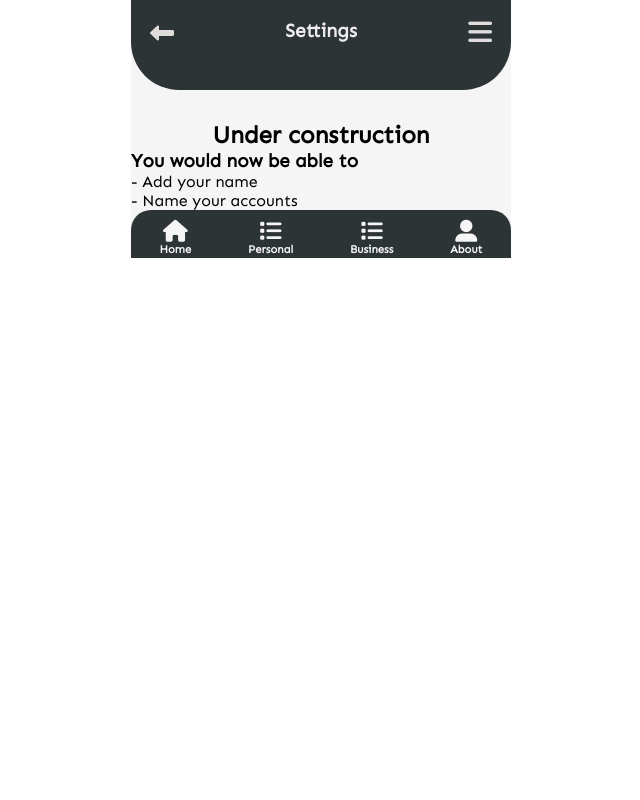
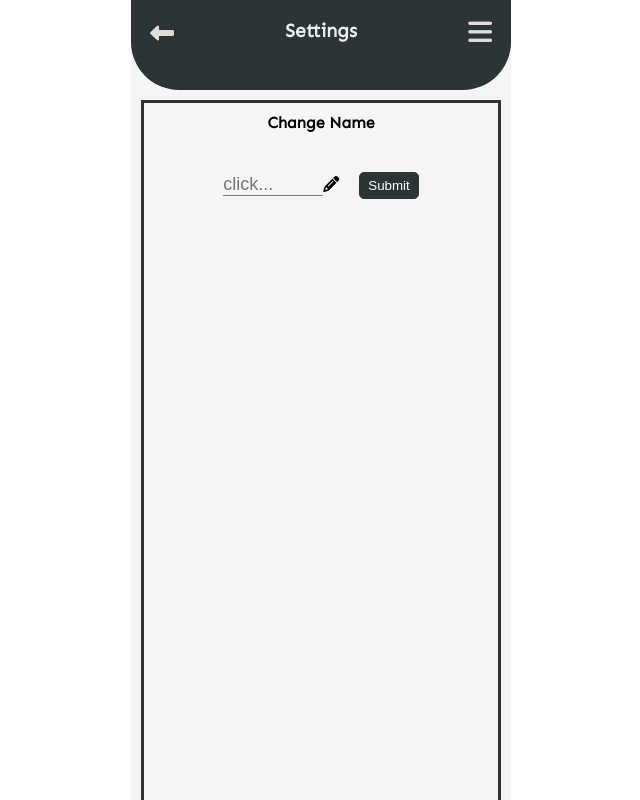
Before and after one commit to Segun98/NairaTrack, a React (Create React App) app: page /settings in a window 1280 px wide. Shown: the top 800 px of the page, without its empty margins (319-959 px from the left). Built offline with nearby package versions, Linux system fonts and the light colour scheme; a web font is replaced by a local one.

Commit message:
Name can now be set and edited

```diff
--- a/src/Contexts/AccountOne.js
+++ b/src/Contexts/AccountOne.js
@@ -3,27 +3,26 @@ import React, { createContext, useState, useEffect } from "react";
 export const AccountOneContext = createContext();
 
 export function AccountOneProvider(props) {
-
   //const months = ['Jan', 'Feb', 'Mar', 'Apr', 'May', 'Jun', 'Jul', 'Aug', 'Sep', 'Oct', 'Nov', 'Dec']
   const [IncomeOne, setIncomeOne] = useState(StoreIncomeOne);
   const [ExpensesOne, setExpensesOne] = useState(StoreExpensesOne);
 
   //Mapped through the amounts
-  const IncomeOneAmounts = IncomeOne.map(incomeOne => incomeOne.amount)
+  const IncomeOneAmounts = IncomeOne.map(incomeOne => incomeOne.amount);
 
-  const ExpensesOneAmounts = ExpensesOne.map(expensesOne => expensesOne.amount)
-
+  const ExpensesOneAmounts = ExpensesOne.map(expensesOne => expensesOne.amount);
 
   //console.log(`${IncomeOneAmounts} ${ExpensesOneAmounts}`);
 
-
   //found the total
 
-  const incomeOneTotal = IncomeOneAmounts.reduce((acc, item)=> (acc + item), 0)
+  const incomeOneTotal = IncomeOneAmounts.reduce((acc, item) => acc + item, 0);
   //console.log(incomeOneTotal);
 
-
-  const ExpensesOneTotal = ExpensesOneAmounts.reduce((acc, item)=> (acc + item), 0)
+  const ExpensesOneTotal = ExpensesOneAmounts.reduce(
+    (acc, item) => acc + item,
+    0
+  );
 
   //console.log(ExpensesOneTotal);
 
@@ -32,9 +31,6 @@ export function AccountOneProvider(props) {
   const AccountOneBalance = incomeOneTotal - ExpensesOneTotal;
   //console.log(AccountOneBalance);
 
-
-
-
   //PERSIST INPUTS TO LOCAL STORAGE
 
   useEffect(() => {
@@ -42,7 +38,7 @@ export function AccountOneProvider(props) {
   }, [IncomeOne]);
 
   function StoreIncomeOne() {
-    const SavedIncomeOne= JSON.parse(localStorage.getItem("incomeOne"));
+    const SavedIncomeOne = JSON.parse(localStorage.getItem("incomeOne"));
     return SavedIncomeOne || [];
   }
 
@@ -51,19 +47,35 @@ export function AccountOneProvider(props) {
   }, [ExpensesOne]);
 
   function StoreExpensesOne() {
-    const SavedExpensesOne= JSON.parse(localStorage.getItem("expensesOne"));
+    const SavedExpensesOne = JSON.parse(localStorage.getItem("expensesOne"));
     return SavedExpensesOne || [];
   }
 
+  // Change Name
+
+  const [Name, setName] = useState(StoreName);
+  const [inputName, setinputName] = useState("");
+  useEffect(() => {
+    localStorage.setItem("name", JSON.stringify(Name));
+  }, [Name]);
+
+  function StoreName() {
+    const SavedName = JSON.parse(localStorage.getItem("name"));
+    return SavedName || [];
+  }
 
   return (
     <AccountOneContext.Provider
       value={{
         valueOneAccountOne: [IncomeOne, setIncomeOne],
         valueTwoAccountOne: [ExpensesOne, setExpensesOne],
-        incomeOneTotal:incomeOneTotal,
-        ExpensesOneTotal:ExpensesOneTotal,
-        AccountOneBalance:AccountOneBalance
+        incomeOneTotal: incomeOneTotal,
+        ExpensesOneTotal: ExpensesOneTotal,
+        AccountOneBalance: AccountOneBalance,
+        Name,
+        setName,
+        inputName,
+        setinputName
       }}
     >
       {props.children}
@@ -91,7 +103,6 @@ export function AccountOneProvider(props) {
 //   amount: 5000,
 //   category: 'Income'
 // }
-
 
 // {
 //   id:2,
--- a/src/components/Header.js
+++ b/src/components/Header.js
@@ -1,15 +1,22 @@
-import React, { useState } from "react";
+import React, { useState, useContext } from "react";
 import { Link } from "react-router-dom";
 import { useHistory, useLocation } from "react-router-dom";
+import { AccountOneContext } from "../Contexts/AccountOne";
 
 export default function Header() {
+
+  const {
+    Name
+  } = useContext(AccountOneContext);
+
+
   let location = useLocation();
   let history = useHistory();
 
   // Change text on header based on location
   function headerName() {
     if (location.pathname === "/") {
-      return <div className="hi-style">Hi, User!</div>;
+      return <div className="hi-style">Hi {Name}!</div>;
     } else if (location.pathname === "/account-one") {
       return "Personal Account";
     } else if (location.pathname === "/account-two") {
--- a/src/components/Settings.js
+++ b/src/components/Settings.js
@@ -1,14 +1,53 @@
-import React from 'react'
+import React, { useContext, useState } from "react";
+import { AccountOneContext } from "../Contexts/AccountOne";
 
 export default function Settings() {
-    return (
+  const [alertName, setalertName] = useState(false);
+  //    Name State
+  const { inputName, setinputName, setName } = useContext(AccountOneContext);
+
+  return (
+    <div className="settings-page">
+      <section className="change-name">
         <div>
-            <h2 style={{textAlign:"center", paddingTop:"30px"}}>Under construction</h2>
-            <ul>
-              <h3> You would now be able to </h3>
-               <li>- Add your name</li>
-               <li>- Name your accounts</li>
-            </ul>
+          <h4 style={{ textAlign: "center", marginBottom: "40px" }}>
+            Change Name{" "}
+          </h4>
         </div>
-    )
+        <form
+          onSubmit={e => {
+            e.preventDefault();
+            setName(inputName);
+            setalertName(true)
+          }}
+        >
+          <input
+            className="setting-input"
+            type="text"
+            placeholder="click..."
+            value={inputName}
+            onChange={e => {
+              e.preventDefault();
+              setinputName(e.target.value);
+            }}
+          />
+          <i className="fas fa-pencil-alt"></i>
+          <button type="submit">Submit</button>
+        </form>
+        <div
+          style={{
+            display: alertName ? "block" : "none",
+            textAlign: "center",
+            marginTop: "16px",
+            color: "green"
+          }}
+        >
+          Name changed successfuly!
+        </div>
+      </section>
+      {/* <section className="change-personal"></section>
+      <section className="change-business"></section>
+      <section className="delete-account"></section> */}
+    </div>
+  );
 }
```
